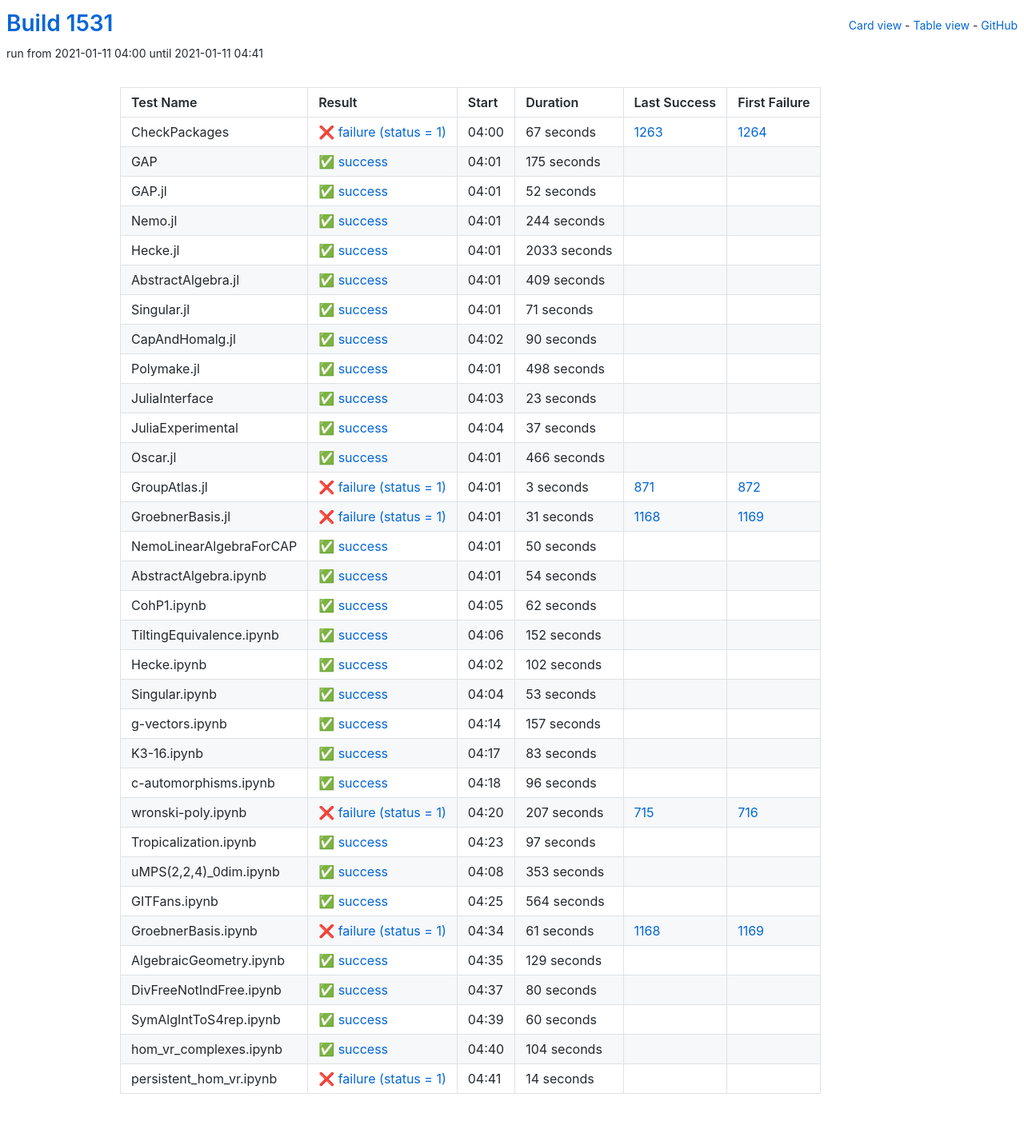
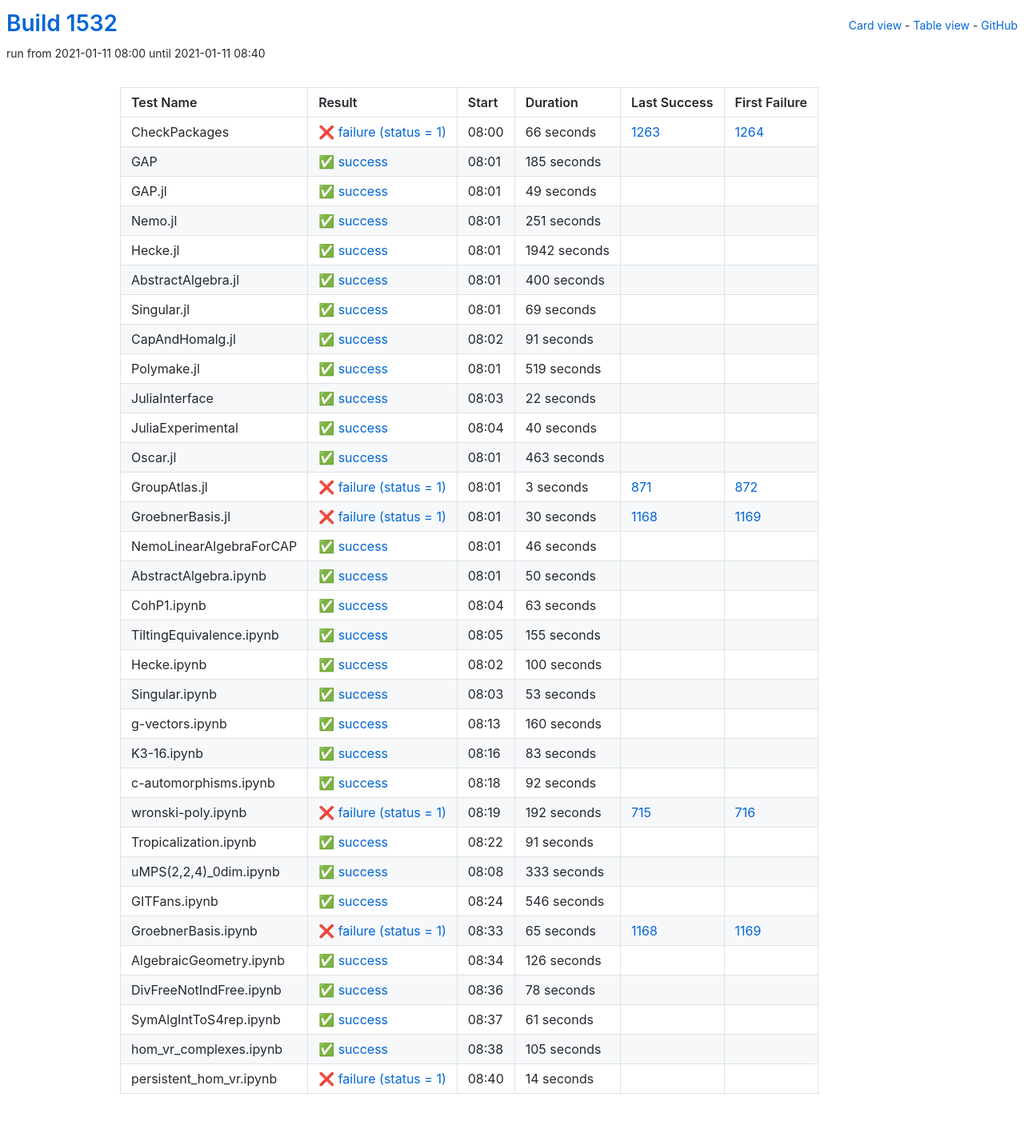
Before and after one commit to oscar-system/oscar-ci-status-stable, a Jekyll site: the page built from table.html, in a window 1280 px wide. Shown: the whole page at 80% size. Built offline with Jekyll 4.4.1, drawn with Linux system fonts in a browser that asks for light colours.

Commit message:
Build #1532

```diff
--- a/_data/ci.yml
+++ b/_data/ci.yml
@@ -1,6 +1,6 @@
 ---
-build: 1531
-build_url: https://oscarci.mathematik.uni-kl.de/job/oscar-stable/1531/
+build: 1532
+build_url: https://oscarci.mathematik.uni-kl.de/job/oscar-stable/1532/
 job: oscar-stable
 organization: oscar-system
 repo: oscar-ci-status-stable
@@ -8,152 +8,152 @@ repourl: https://github.com/oscar-system/oscar-ci-status-stable
 tests:
 - name: CheckPackages
   id: checkpackages
-  log: https://oscarci.mathematik.uni-kl.de/job/oscar-stable/1531/artifact/logs/build-1531/CheckPackages.log
-  start: 2021-01-11 04:00
+  log: https://oscarci.mathematik.uni-kl.de/job/oscar-stable/1532/artifact/logs/build-1532/CheckPackages.log
+  start: 2021-01-11 08:00
   success: false
   exitcode: 1
   status: failure
-  duration: 67
+  duration: 66
   last_success: 1263
   last_success_url: https://oscarci.mathematik.uni-kl.de/job/oscar-stable/1263/
   first_failure: 1264
   first_failure_url: https://oscarci.mathematik.uni-kl.de/job/oscar-stable/1264/
 - name: GAP
   id: gap
-  log: https://oscarci.mathematik.uni-kl.de/job/oscar-stable/1531/artifact/logs/build-1531/GAP.log
-  start: 2021-01-11 04:01
+  log: https://oscarci.mathematik.uni-kl.de/job/oscar-stable/1532/artifact/logs/build-1532/GAP.log
+  start: 2021-01-11 08:01
   success: true
   exitcode: 0
   status: success
-  duration: 175
+  duration: 185
   last_success: false
   last_success_url:
   first_failure: false
   first_failure_url:
 - name: GAP.jl
   id: gap-jl
-  log: https://oscarci.mathematik.uni-kl.de/job/oscar-stable/1531/artifact/logs/build-1531/GAP.jl.log
-  start: 2021-01-11 04:01
+  log: https://oscarci.mathematik.uni-kl.de/job/oscar-stable/1532/artifact/logs/build-1532/GAP.jl.log
+  start: 2021-01-11 08:01
   success: true
   exitcode: 0
   status: success
-  duration: 52
+  duration: 49
   last_success: false
   last_success_url:
   first_failure: false
   first_failure_url:
 - name: Nemo.jl
   id: nemo-jl
-  log: https://oscarci.mathematik.uni-kl.de/job/oscar-stable/1531/artifact/logs/build-1531/Nemo.jl.log
-  start: 2021-01-11 04:01
+  log: https://oscarci.mathematik.uni-kl.de/job/oscar-stable/1532/artifact/logs/build-1532/Nemo.jl.log
+  start: 2021-01-11 08:01
   success: true
   exitcode: 0
   status: success
-  duration: 244
+  duration: 251
   last_success: false
   last_success_url:
   first_failure: false
   first_failure_url:
 - name: Hecke.jl
   id: hecke-jl
-  log: https://oscarci.mathematik.uni-kl.de/job/oscar-stable/1531/artifact/logs/build-1531/Hecke.jl.log
-  start: 2021-01-11 04:01
+  log: https://oscarci.mathematik.uni-kl.de/job/oscar-stable/1532/artifact/logs/build-1532/Hecke.jl.log
+  start: 2021-01-11 08:01
   success: true
   exitcode: 0
   status: success
-  duration: 2033
+  duration: 1942
   last_success: false
   last_success_url:
   first_failure: false
   first_failure_url:
 - name: AbstractAlgebra.jl
   id: abstractalgebra-jl
-  log: https://oscarci.mathematik.uni-kl.de/job/oscar-stable/1531/artifact/logs/build-1531/AbstractAlgebra.jl.log
-  start: 2021-01-11 04:01
+  log: https://oscarci.mathematik.uni-kl.de/job/oscar-stable/1532/artifact/logs/build-1532/AbstractAlgebra.jl.log
+  start: 2021-01-11 08:01
   success: true
   exitcode: 0
   status: success
-  duration: 409
+  duration: 400
   last_success: false
   last_success_url:
   first_failure: false
   first_failure_url:
 - name: Singular.jl
   id: singular-jl
-  log: https://oscarci.mathematik.uni-kl.de/job/oscar-stable/1531/artifact/logs/build-1531/Singular.jl.log
-  start: 2021-01-11 04:01
+  log: https://oscarci.mathematik.uni-kl.de/job/oscar-stable/1532/artifact/logs/build-1532/Singular.jl.log
+  start: 2021-01-11 08:01
   success: true
   exitcode: 0
   status: success
-  duration: 71
+  duration: 69
   last_success: false
   last_success_url:
   first_failure: false
   first_failure_url:
 - name: CapAndHomalg.jl
   id: capandhomalg-jl
-  log: https://oscarci.mathematik.uni-kl.de/job/oscar-stable/1531/artifact/logs/build-1531/CapAndHomalg.jl.log
-  start: 2021-01-11 04:02
+  log: https://oscarci.mathematik.uni-kl.de/job/oscar-stable/1532/artifact/logs/build-1532/CapAndHomalg.jl.log
+  start: 2021-01-11 08:02
   success: true
   exitcode: 0
   status: success
-  duration: 90
+  duration: 91
   last_success: false
   last_success_url:
   first_failure: false
   first_failure_url:
 - name: Polymake.jl
   id: polymake-jl
-  log: https://oscarci.mathematik.uni-kl.de/job/oscar-stable/1531/artifact/logs/build-1531/Polymake.jl.log
-  start: 2021-01-11 04:01
+  log: https://oscarci.mathematik.uni-kl.de/job/oscar-stable/1532/artifact/logs/build-1532/Polymake.jl.log
+  start: 2021-01-11 08:01
   success: true
   exitcode: 0
   status: success
-  duration: 498
+  duration: 519
   last_success: false
   last_success_url:
   first_failure: false
   first_failure_url:
 - name: JuliaInterface
   id: juliainterface
-  log: https://oscarci.mathematik.uni-kl.de/job/oscar-stable/1531/artifact/logs/build-1531/JuliaInterface.log
-  start: 2021-01-11 04:03
+  log: https://oscarci.mathematik.uni-kl.de/job/oscar-stable/1532/artifact/logs/build-1532/JuliaInterface.log
+  start: 2021-01-11 08:03
   success: true
   exitcode: 0
   status: success
-  duration: 23
+  duration: 22
   last_success: false
   last_success_url:
   first_failure: false
   first_failure_url:
 - name: JuliaExperimental
   id: juliaexperimental
-  log: https://oscarci.mathematik.uni-kl.de/job/oscar-stable/1531/artifact/logs/build-1531/JuliaExperimental.log
-  start: 2021-01-11 04:04
+  log: https://oscarci.mathematik.uni-kl.de/job/oscar-stable/1532/artifact/logs/build-1532/JuliaExperimental.log
+  start: 2021-01-11 08:04
   success: true
   exitcode: 0
   status: success
-  duration: 37
+  duration: 40
   last_success: false
   last_success_url:
   first_failure: false
   first_failure_url:
 - name: Oscar.jl
   id: oscar-jl
-  log: https://oscarci.mathematik.uni-kl.de/job/oscar-stable/1531/artifact/logs/build-1531/Oscar.jl.log
-  start: 2021-01-11 04:01
+  log: https://oscarci.mathematik.uni-kl.de/job/oscar-stable/1532/artifact/logs/build-1532/Oscar.jl.log
+  start: 2021-01-11 08:01
   success: true
   exitcode: 0
   status: success
-  duration: 466
+  duration: 463
   last_success: false
   last_success_url:
   first_failure: false
   first_failure_url:
 - name: GroupAtlas.jl
   id: groupatlas-jl
-  log: https://oscarci.mathematik.uni-kl.de/job/oscar-stable/1531/artifact/logs/build-1531/GroupAtlas.jl.log
-  start: 2021-01-11 04:01
+  log: https://oscarci.mathematik.uni-kl.de/job/oscar-stable/1532/artifact/logs/build-1532/GroupAtlas.jl.log
+  start: 2021-01-11 08:01
   success: false
   exitcode: 1
   status: failure
@@ -164,20 +164,32 @@ tests:
   first_failure_url: https://oscarci.mathematik.uni-kl.de/job/oscar-stable/872/
 - name: GroebnerBasis.jl
   id: groebnerbasis-jl
-  log: https://oscarci.mathematik.uni-kl.de/job/oscar-stable/1531/artifact/logs/build-1531/GroebnerBasis.jl.log
-  start: 2021-01-11 04:01
+  log: https://oscarci.mathematik.uni-kl.de/job/oscar-stable/1532/artifact/logs/build-1532/GroebnerBasis.jl.log
+  start: 2021-01-11 08:01
   success: false
   exitcode: 1
   status: failure
-  duration: 31
+  duration: 30
   last_success: 1168
   last_success_url: https://oscarci.mathematik.uni-kl.de/job/oscar-stable/1168/
   first_failure: 1169
   first_failure_url: https://oscarci.mathematik.uni-kl.de/job/oscar-stable/1169/
 - name: NemoLinearAlgebraForCAP
   id: nemolinearalgebraforcap
-  log: https://oscarci.mathematik.uni-kl.de/job/oscar-stable/1531/artifact/logs/build-1531/NemoLinearAlgebraForCAP.log
-  start: 2021-01-11 04:01
+  log: https://oscarci.mathematik.uni-kl.de/job/oscar-stable/1532/artifact/logs/build-1532/NemoLinearAlgebraForCAP.log
+  start: 2021-01-11 08:01
+  success: true
+  exitcode: 0
+  status: success
+  duration: 46
+  last_success: false
+  last_success_url:
+  first_failure: false
+  first_failure_url:
+- name: AbstractAlgebra.ipynb
+  id: abstractalgebra-ipynb
+  log: https://oscarci.mathematik.uni-kl.de/job/oscar-stable/1532/artifact/logs/build-1532/AbstractAlgebra.ipynb.log
+  start: 2021-01-11 08:01
   success: true
   exitcode: 0
   status: success
@@ -186,58 +198,46 @@ tests:
   last_success_url:
   first_failure: false
   first_failure_url:
-- name: AbstractAlgebra.ipynb
-  id: abstractalgebra-ipynb
-  log: https://oscarci.mathematik.uni-kl.de/job/oscar-stable/1531/artifact/logs/build-1531/AbstractAlgebra.ipynb.log
-  start: 2021-01-11 04:01
+- name: CohP1.ipynb
+  id: cohp1-ipynb
+  log: https://oscarci.mathematik.uni-kl.de/job/oscar-stable/1532/artifact/logs/build-1532/CohP1.ipynb.log
+  start: 2021-01-11 08:04
   success: true
   exitcode: 0
   status: success
-  duration: 54
-  last_success: false
-  last_success_url:
-  first_failure: false
-  first_failure_url:
-- name: CohP1.ipynb
-  id: cohp1-ipynb
-  log: https://oscarci.mathematik.uni-kl.de/job/oscar-stable/1531/artifact/logs/build-1531/CohP1.ipynb.log
-  start: 2021-01-11 04:05
-  success: true
-  exitcode: 0
-  status: success
-  duration: 62
+  duration: 63
   last_success: false
   last_success_url:
   first_failure: false
   first_failure_url:
 - name: TiltingEquivalence.ipynb
   id: tiltingequivalence-ipynb
-  log: https://oscarci.mathematik.uni-kl.de/job/oscar-stable/1531/artifact/logs/build-1531/TiltingEquivalence.ipynb.log
-  start: 2021-01-11 04:06
+  log: https://oscarci.mathematik.uni-kl.de/job/oscar-stable/1532/artifact/logs/build-1532/TiltingEquivalence.ipynb.log
+  start: 2021-01-11 08:05
   success: true
   exitcode: 0
   status: success
-  duration: 152
+  duration: 155
   last_success: false
   last_success_url:
   first_failure: false
   first_failure_url:
 - name: Hecke.ipynb
   id: hecke-ipynb
-  log: https://oscarci.mathematik.uni-kl.de/job/oscar-stable/1531/artifact/logs/build-1531/Hecke.ipynb.log
-  start: 2021-01-11 04:02
+  log: https://oscarci.mathematik.uni-kl.de/job/oscar-stable/1532/artifact/logs/build-1532/Hecke.ipynb.log
+  start: 2021-01-11 08:02
   success: true
   exitcode: 0
   status: success
-  duration: 102
+  duration: 100
   last_success: false
   last_success_url:
   first_failure: false
   first_failure_url:
 - name: Singular.ipynb
   id: singular-ipynb
-  log: https://oscarci.mathematik.uni-kl.de/job/oscar-stable/1531/artifact/logs/build-1531/Singular.ipynb.log
-  start: 2021-01-11 04:04
+  log: https://oscarci.mathematik.uni-kl.de/job/oscar-stable/1532/artifact/logs/build-1532/Singular.ipynb.log
+  start: 2021-01-11 08:03
   success: true
   exitcode: 0
   status: success
@@ -248,20 +248,20 @@ tests:
   first_failure_url:
 - name: g-vectors.ipynb
   id: g-vectors-ipynb
-  log: https://oscarci.mathematik.uni-kl.de/job/oscar-stable/1531/artifact/logs/build-1531/g-vectors.ipynb.log
-  start: 2021-01-11 04:14
+  log: https://oscarci.mathematik.uni-kl.de/job/oscar-stable/1532/artifact/logs/build-1532/g-vectors.ipynb.log
+  start: 2021-01-11 08:13
   success: true
   exitcode: 0
   status: success
-  duration: 157
+  duration: 160
   last_success: false
   last_success_url:
   first_failure: false
   first_failure_url:
 - name: K3-16.ipynb
   id: k3-16-ipynb
-  log: https://oscarci.mathematik.uni-kl.de/job/oscar-stable/1531/artifact/logs/build-1531/K3-16.ipynb.log
-  start: 2021-01-11 04:17
+  log: https://oscarci.mathematik.uni-kl.de/job/oscar-stable/1532/artifact/logs/build-1532/K3-16.ipynb.log
+  start: 2021-01-11 08:16
   success: true
   exitcode: 0
   status: success
@@ -272,128 +272,128 @@ tests:
   first_failure_url:
 - name: c-automorphisms.ipynb
   id: c-automorphisms-ipynb
-  log: https://oscarci.mathematik.uni-kl.de/job/oscar-stable/1531/artifact/logs/build-1531/c-automorphisms.ipynb.log
-  start: 2021-01-11 04:18
+  log: https://oscarci.mathematik.uni-kl.de/job/oscar-stable/1532/artifact/logs/build-1532/c-automorphisms.ipynb.log
+  start: 2021-01-11 08:18
   success: true
   exitcode: 0
   status: success
-  duration: 96
+  duration: 92
   last_success: false
   last_success_url:
   first_failure: false
   first_failure_url:
 - name: wronski-poly.ipynb
   id: wronski-poly-ipynb
-  log: https://oscarci.mathematik.uni-kl.de/job/oscar-stable/1531/artifact/logs/build-1531/wronski-poly.ipynb.log
-  start: 2021-01-11 04:20
+  log: https://oscarci.mathematik.uni-kl.de/job/oscar-stable/1532/artifact/logs/build-1532/wronski-poly.ipynb.log
+  start: 2021-01-11 08:19
   success: false
   exitcode: 1
   status: failure
-  duration: 207
+  duration: 192
   last_success: 715
   last_success_url: https://oscarci.mathematik.uni-kl.de/job/oscar-stable/715/
   first_failure: 716
   first_failure_url: https://oscarci.mathematik.uni-kl.de/job/oscar-stable/716/
 - name: Tropicalization.ipynb
   id: tropicalization-ipynb
-  log: https://oscarci.mathematik.uni-kl.de/job/oscar-stable/1531/artifact/logs/build-1531/Tropicalization.ipynb.log
-  start: 2021-01-11 04:23
+  log: https://oscarci.mathematik.uni-kl.de/job/oscar-stable/1532/artifact/logs/build-1532/Tropicalization.ipynb.log
+  start: 2021-01-11 08:22
   success: true
   exitcode: 0
   status: success
-  duration: 97
+  duration: 91
   last_success: false
   last_success_url:
   first_failure: false
   first_failure_url:
 - name: uMPS(2,2,4)_0dim.ipynb
   id: umps-2-2-4-0dim-ipynb
-  log: https://oscarci.mathematik.uni-kl.de/job/oscar-stable/1531/artifact/logs/build-1531/uMPS-2-2-4-_0dim.ipynb.log
-  start: 2021-01-11 04:08
+  log: https://oscarci.mathematik.uni-kl.de/job/oscar-stable/1532/artifact/logs/build-1532/uMPS-2-2-4-_0dim.ipynb.log
+  start: 2021-01-11 08:08
   success: true
   exitcode: 0
   status: success
-  duration: 353
+  duration: 333
   last_success: false
   last_success_url:
   first_failure: false
   first_failure_url:
 - name: GITFans.ipynb
   id: gitfans-ipynb
-  log: https://oscarci.mathematik.uni-kl.de/job/oscar-stable/1531/artifact/logs/build-1531/GITFans.ipynb.log
-  start: 2021-01-11 04:25
+  log: https://oscarci.mathematik.uni-kl.de/job/oscar-stable/1532/artifact/logs/build-1532/GITFans.ipynb.log
+  start: 2021-01-11 08:24
   success: true
   exitcode: 0
   status: success
-  duration: 564
+  duration: 546
   last_success: false
   last_success_url:
   first_failure: false
   first_failure_url:
 - name: GroebnerBasis.ipynb
   id: groebnerbasis-ipynb
-  log: https://oscarci.mathematik.uni-kl.de/job/oscar-stable/1531/artifact/logs/build-1531/GroebnerBasis.ipynb.log
-  start: 2021-01-11 04:34
+  log: https://oscarci.mathematik.uni-kl.de/job/oscar-stable/1532/artifact/logs/build-1532/GroebnerBasis.ipynb.log
+  start: 2021-01-11 08:33
   success: false
   exitcode: 1
   status: failure
-  duration: 61
+  duration: 65
   last_success: 1168
   last_success_url: https://oscarci.mathematik.uni-kl.de/job/oscar-stable/1168/
   first_failure: 1169
   first_failure_url: https://oscarci.mathematik.uni-kl.de/job/oscar-stable/1169/
 - name: AlgebraicGeometry.ipynb
   id: algebraicgeometry-ipynb
-  log: https://oscarci.mathematik.uni-kl.de/job/oscar-stable/1531/artifact/logs/build-1531/AlgebraicGeometry.ipynb.log
-  start: 2021-01-11 04:35
+  log: https://oscarci.mathematik.uni-kl.de/job/oscar-stable/1532/artifact/logs/build-1532/AlgebraicGeometry.ipynb.log
+  start: 2021-01-11 08:34
   success: true
   exitcode: 0
   status: success
-  duration: 129
+  duration: 126
   last_success: false
   last_success_url:
   first_failure: false
   first_failure_url:
 - name: DivFreeNotIndFree.ipynb
   id: divfreenotindfree-ipynb
-  log: https://oscarci.mathematik.uni-kl.de/job/oscar-stable/1531/artifact/logs/build-1531/DivFreeNotIndFree.ipynb.log
-  start: 2021-01-11 04:37
+  log: https://oscarci.mathematik.uni-kl.de/job/oscar-stable/1532/artifact/logs/build-1532/DivFreeNotIndFree.ipynb.log
+  start: 2021-01-11 08:36
   success: true
   exitcode: 0
   status: success
-  duration: 80
+  duration: 78
   last_success: false
   last_success_url:
   first_failure: false
   first_failure_url:
 - name: SymAlgIntToS4rep.ipynb
   id: symalginttos4rep-ipynb
-  log: https://oscarci.mathematik.uni-kl.de/job/oscar-stable/1531/artifact/logs/build-1531/SymAlgIntToS4rep.ipynb.log
-  start: 2021-01-11 04:39
+  log: https://oscarci.mathematik.uni-kl.de/job/oscar-stable/1532/artifact/logs/build-1532/SymAlgIntToS4rep.ipynb.log
+  start: 2021-01-11 08:37
   success: true
   exitcode: 0
   status: success
-  duration: 60
+  duration: 61
   last_success: false
   last_success_url:
   first_failure: false
   first_failure_url:
 - name: hom_vr_complexes.ipynb
   id: hom-vr-complexes-ipynb
-  log: https://oscarci.mathematik.uni-kl.de/job/oscar-stable/1531/artifact/logs/build-1531/hom_vr_complexes.ipynb.log
-  start: 2021-01-11 04:40
+  log: https://oscarci.mathematik.uni-kl.de/job/oscar-stable/1532/artifact/logs/build-1532/hom_vr_complexes.ipynb.log
+  start: 2021-01-11 08:38
   success: true
   exitcode: 0
   status: success
-  duration: 104
+  duration: 105
   last_success: false
   last_success_url:
   first_failure: false
   first_failure_url:
 - name: persistent_hom_vr.ipynb
   id: persistent-hom-vr-ipynb
-  log: https://oscarci.mathematik.uni-kl.de/job/oscar-stable/1531/artifact/logs/build-1531/persistent_hom_vr.ipynb.log
-  start: 2021-01-11 04:41
+  log: https://oscarci.mathematik.uni-kl.de/job/oscar-stable/1532/artifact/logs/build-1532/persistent_hom_vr.ipynb.log
+  start: 2021-01-11 08:40
   success: false
   exitcode: 1
   status: failure
```
Also changed, not shown: README.md.
